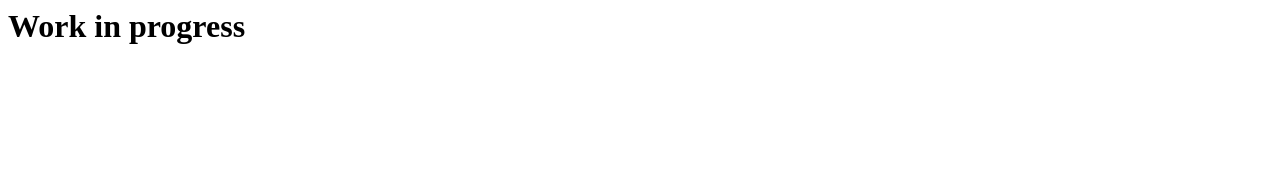
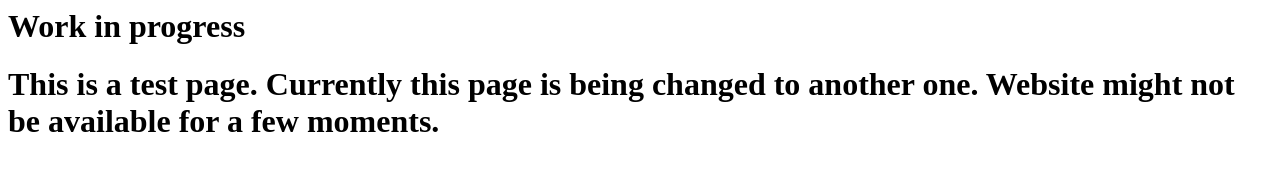
Before and after one commit to SonicFan2020-best/destroy-the-computer-flash-game, a plain HTML site: page index.html in a window 1280 px wide. Drawn offline with Linux system fonts and the light colour scheme.

Commit message:
Changed index

```diff
--- a/index.html
+++ b/index.html
@@ -1 +1,2 @@
 <h1>Work in progress</h1>
+<h1>This is a test page. Currently this page is being changed to another one. Website might not be available for a few moments.</h1>
```
